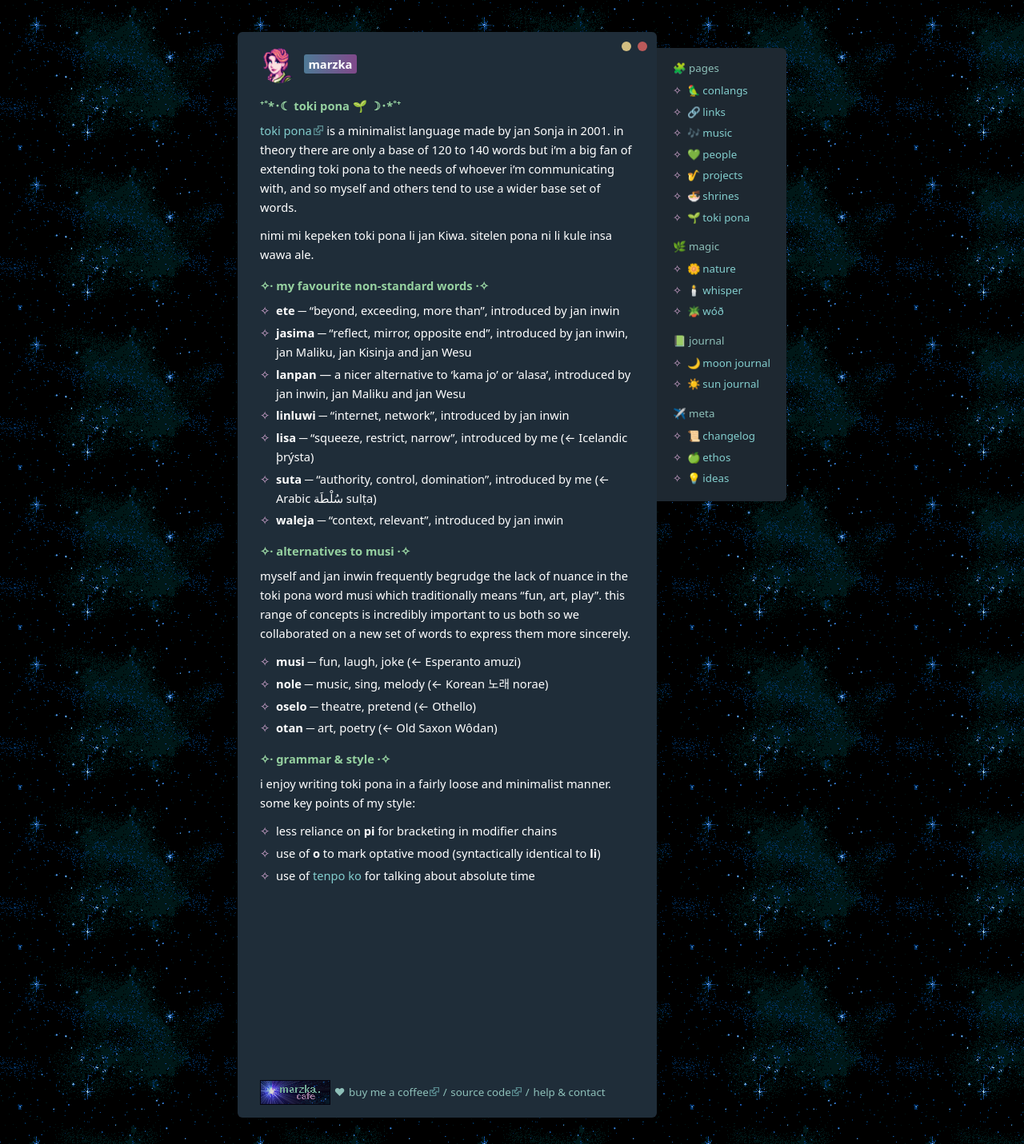
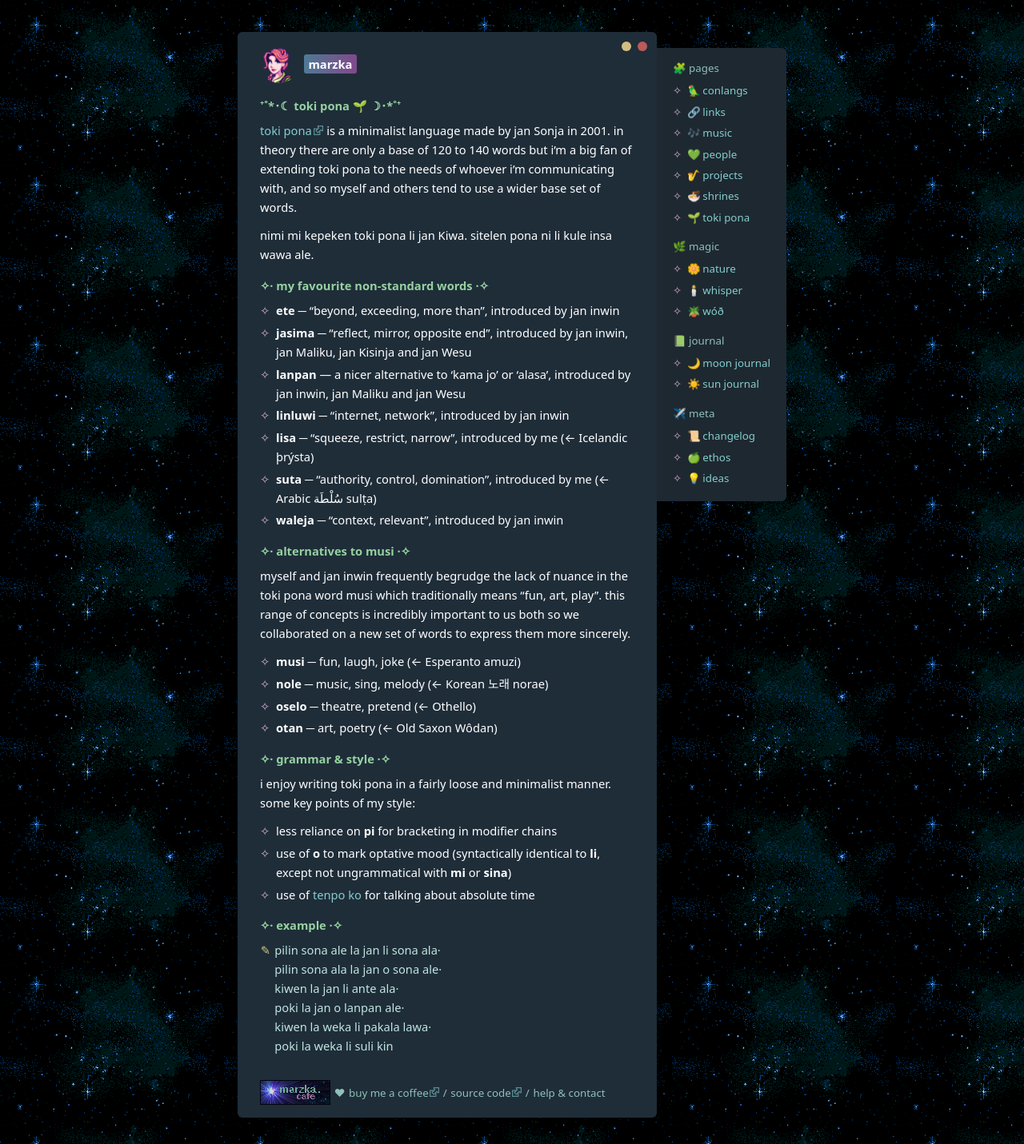
Before and after one commit to m5ka/maria.town, a Jekyll site: the page built from _pages/toki-pona.md, in a window 1280 px wide. Shown: the whole page at 80% size. Built offline with Jekyll 4.4.1, drawn with Linux system fonts in a browser that asks for light colours; Markdown is read by kramdown in place of the engine named in the settings.

Commit message:
⏰ update time and toki pona

```diff
--- a/_pages/toki-pona.md
+++ b/_pages/toki-pona.md
@@ -31,5 +31,13 @@ myself and jan inwin frequently begrudge the lack of nuance in the toki pona wor
 i enjoy writing toki pona in a fairly loose and minimalist manner. some key points of my style:
 
 * less reliance on **pi** for bracketing in modifier chains
-* use of **o** to mark optative mood (syntactically identical to **li**)
+* use of **o** to mark optative mood (syntactically identical to **li**, except not ungrammatical with **mi** or **sina**)
 * use of <a href="/time">tenpo ko</a> for talking about absolute time
+
+## example
+> pilin sona ale la jan li sona ala·<br>
+> pilin sona ala la jan o sona ale·<br>
+> kiwen la jan li ante ala·<br>
+> poki la jan o lanpan ale·<br>
+> kiwen la weka li pakala lawa·<br>
+> poki la weka li suli kin
```
Also changed, not shown: _pages/projects/time.md (+8 -3 lines).
